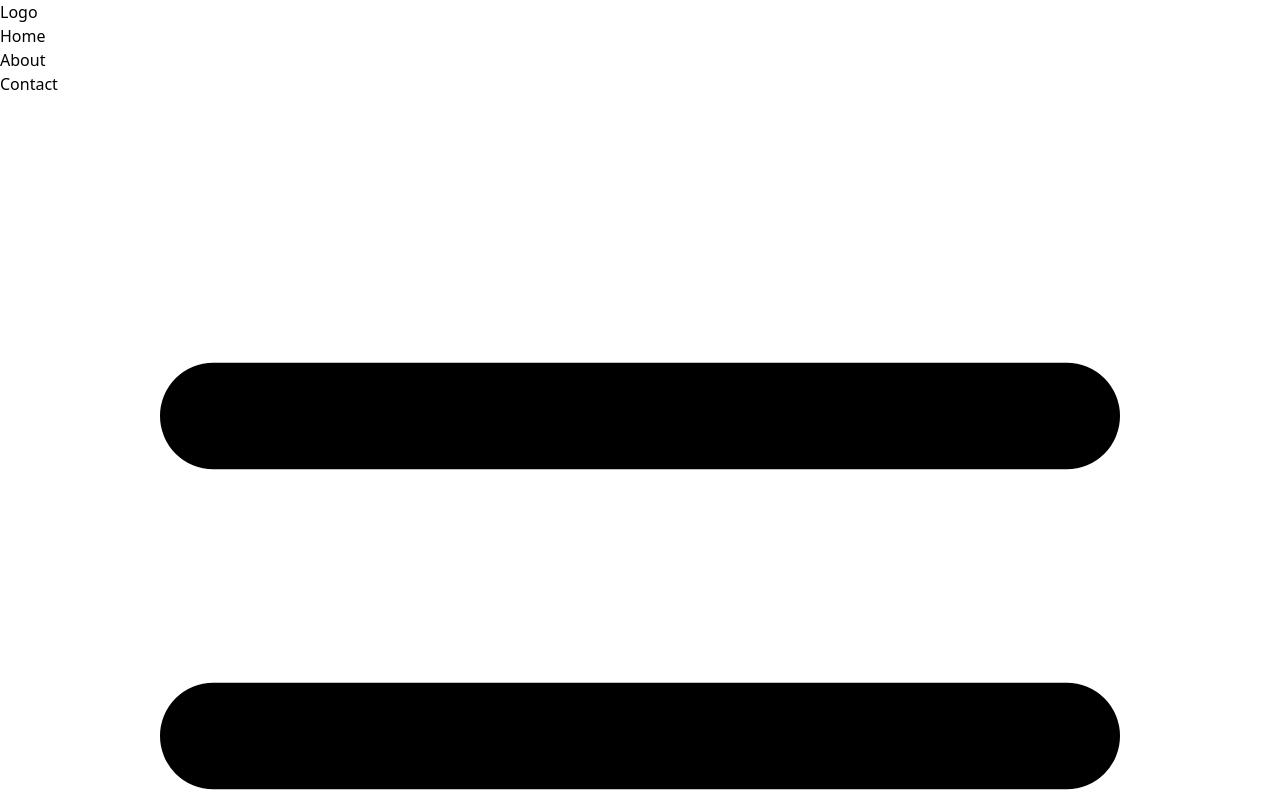
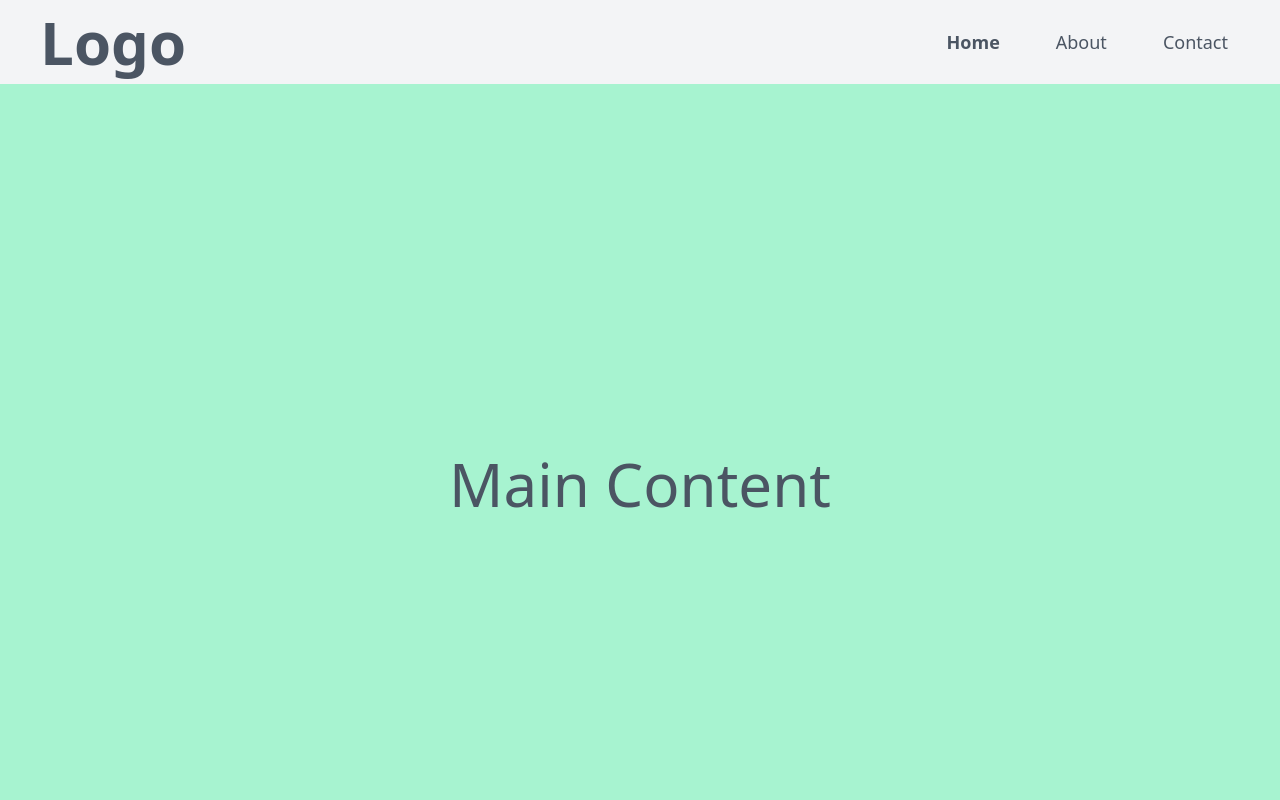
Before and after one commit to Sohamkadam333/tailwind-practice, a website: page 05-tailwind-navbar/index.html in a window 1280 px wide. Shown: the top 800 px of the page. Drawn offline with nearby package versions, Linux system fonts and the light colour scheme; files that its build step writes are made by us from their sources.

Commit message:
Update index.html

```diff
--- a/05-tailwind-navbar/index.html
+++ b/05-tailwind-navbar/index.html
@@ -5,7 +5,7 @@
 		<meta http-equiv="X-UA-Compatible" content="IE=edge" />
 		<meta name="viewport" content="width=device-width, initial-scale=1.0" />
 		<title>Responsive Navbar</title>
-		<link rel="stylesheet" href="./style.css" />
+		<link rel="stylesheet" href="./public/style.css" />
 	</head>
 	<body class="text-gray-600 overflow-x-hidden">
 		<div class="flex flex-col">
```
